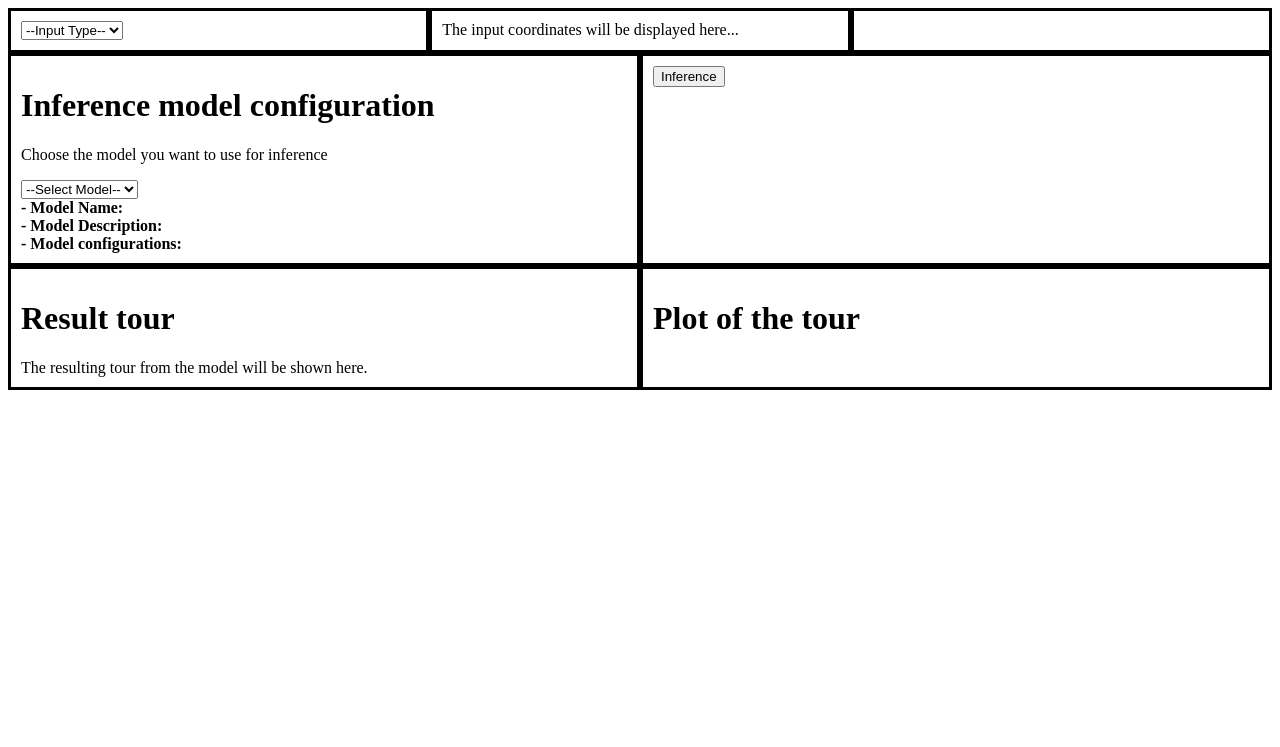
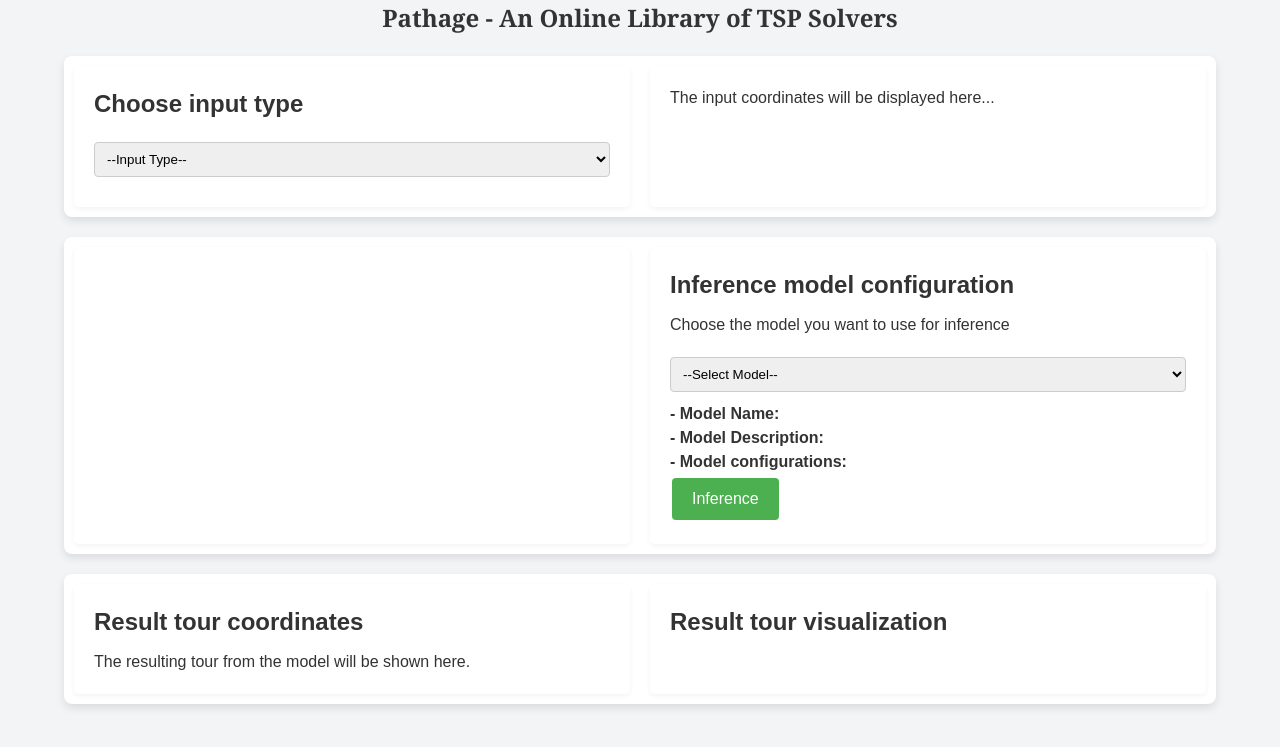
Before and after one commit to cm8908/Pathage, a Flask app: page / in a window 1280 px wide. Shown: the top 747 px of the page. Run offline with Flask 3, Linux system fonts and the light colour scheme; parts of the project's set-up code (start-up, migrations or seed data) failed here and were passed over; some libraries are stand-ins or nearby versions.

Commit message:
[update] style

```diff
--- a/static/css/index.css
+++ b/static/css/index.css
@@ -1,12 +1,100 @@
+/* Basic Reset */
+* {
+    margin: 0;
+    padding: 0;
+    box-sizing: border-box;
+    font-family:Arial, Helvetica, sans-serif
+}
+
+.title {
+    text-align: center;
+    margin-bottom: 20px;
+    font-family:Georgia, 'Times New Roman', Times, serif
+}
+
+body {
+    background-color: #f3f4f6;
+    color: #333;
+    font-size: 16px;
+    line-height: 1.5;
+}
+
+/* Container for centering the layout */
 .container {
     display: flex;
+    flex-wrap: wrap;
+    width: 90%;
+    /* max-width: 1200px; */
+    margin: 20px auto;
+    padding: 10px;
+    background: #fff;
+    box-shadow: 0 4px 8px rgba(0,0,0,0.1);
+    border-radius: 8px;
+    gap: 20px; /* Adds space between boxes */
 }
 
+/* Box for grouping content */
 .box {
-    width: 50%;
-    padding: 10px;
-    border: solid;
+    flex: 1 1 300px; /* Each box will grow to fit, with a minimum width of 300px */
+    padding: 20px;
+    background: #ffffff;
+    border-radius: 5px;
+    box-shadow: 0 2px 5px rgba(0,0,0,0.05);
 }
+
+/* Typography and links */
+h1 {
+    font-size: 24px;
+    color: #333;
+    margin-bottom: 10px;
+}
+
+p {
+    margin-bottom: 10px;
+}
+
+/* Style for forms and inputs */
+input[type="text"], input[type="file"], select {
+    width: 100%;
+    padding: 8px;
+    margin: 10px 0;
+    border: 1px solid #ccc;
+    border-radius: 4px;
+}
+
+button {
+    background-color: #4CAF50; /* Green */
+    border: none;
+    color: white;
+    padding: 12px 20px;
+    text-align: center;
+    text-decoration: none;
+    display: inline-block;
+    font-size: 16px;
+    margin: 4px 2px;
+    cursor: pointer;
+    border-radius: 4px;
+    transition: background-color 0.3s;
+}
+
+button:hover {
+    background-color: #45a049;
+}
+
+
+/* Responsive Design */
+@media (max-width: 768px) {
+    .container {
+        flex-direction: column;
+        align-items: center;
+    }
+
+    .box {
+        width: 100%; /* Full width on smaller screens */
+        flex: none; /* Overrides the flex property set above */
+    }
+}
+
 
 /* 로딩 애니메이션을 담는 오버레이 */
 #overlay {
--- a/static/js/index.js
+++ b/static/js/index.js
@@ -230,7 +230,7 @@ function inference() {
 
 function displayResultTour(data) {
     var container = document.getElementById('resultTourDisplay');
-    let content = 'x, y (The sorted coordinates will be display)<br>';
+    let content = 'index: x, y (sorted)<br>';
 
     for (let i=0; i < data.tour.length; i++) {
         let x = data.sorted_x[i];
--- a/templates/index.html
+++ b/templates/index.html
@@ -12,16 +12,17 @@
 </head>
 
 <body>
-
+<h1 class="title">Pathage - An Online Library of TSP Solvers</h1>
 <div class="container">
     <div class="box">
+        <h1>Choose input type</h1>
         <select id="inputTypeSelect" onchange="changeInputTypeDisplay()">
             <option value="">--Input Type--</option>
             <option value="inputTypeFile">File Input</option>
             <option value="inputTypeText">Text Input</option>
         </select>
         <div id="inputTypeFileDisplay" style="display:none">
-            <h1>Please input coordinates file (.csv)</h1>
+            <h2>Please input coordinates file (.csv)</h2>
             <p>The coordinates file should follow the following format:<br>
                 x,y<br>
                 x1,y1<br>
@@ -35,7 +36,7 @@
             </form>
         </div>
         <div id="inputTypeTextDisplay" style="display:none">
-            <h1>Please type coordinates in text input.</h1>
+            <h2>Please type coordinates in text input.</h2>
             <p>The input coordinates should be in comma separated value format:<br>
                 x1,y1,x2,y2,x3,y3,...,xn,yn<br><br>
                 Only parentheses () comma , punctuation mark . and numbers are allowed.
@@ -49,12 +50,12 @@
     <div class="box" id="fileContentDisplay">
         The input coordinates will be displayed here...
     </div>
+</div>
+<div class="container">
     <div class="box">
         <!-- TODO: input coordinate by user interaction -->
         <div id="coordinatesPlotDisplay"></div>
     </div>
-</div>
-<div class="container">
     <div class="box">
         <h1>Inference model configuration</h1>
         <p>Choose the model you want to use for inference</p>
@@ -67,18 +68,16 @@
             <div id="modelDisplayConfigs"><b>- Model configurations: </b><br></div>
         </div>
         <div id="configContainer"></div>
-    </div>
-    <div class="box">
         <button onclick="inference()">Inference</button>
     </div>
 </div>
 <div class="container">
     <div class="box">
-        <h1>Result tour</h1>
+        <h1>Result tour coordinates</h1>
         <div id="resultTourDisplay">The resulting tour from the model will be shown here.</div>
     </div>
     <div class="box">
-        <h1>Plot of the tour</h1>
+        <h1>Result tour visualization</h2>
         <div id="resultTourPlotDisplay"></div>
     </div>
 
```
